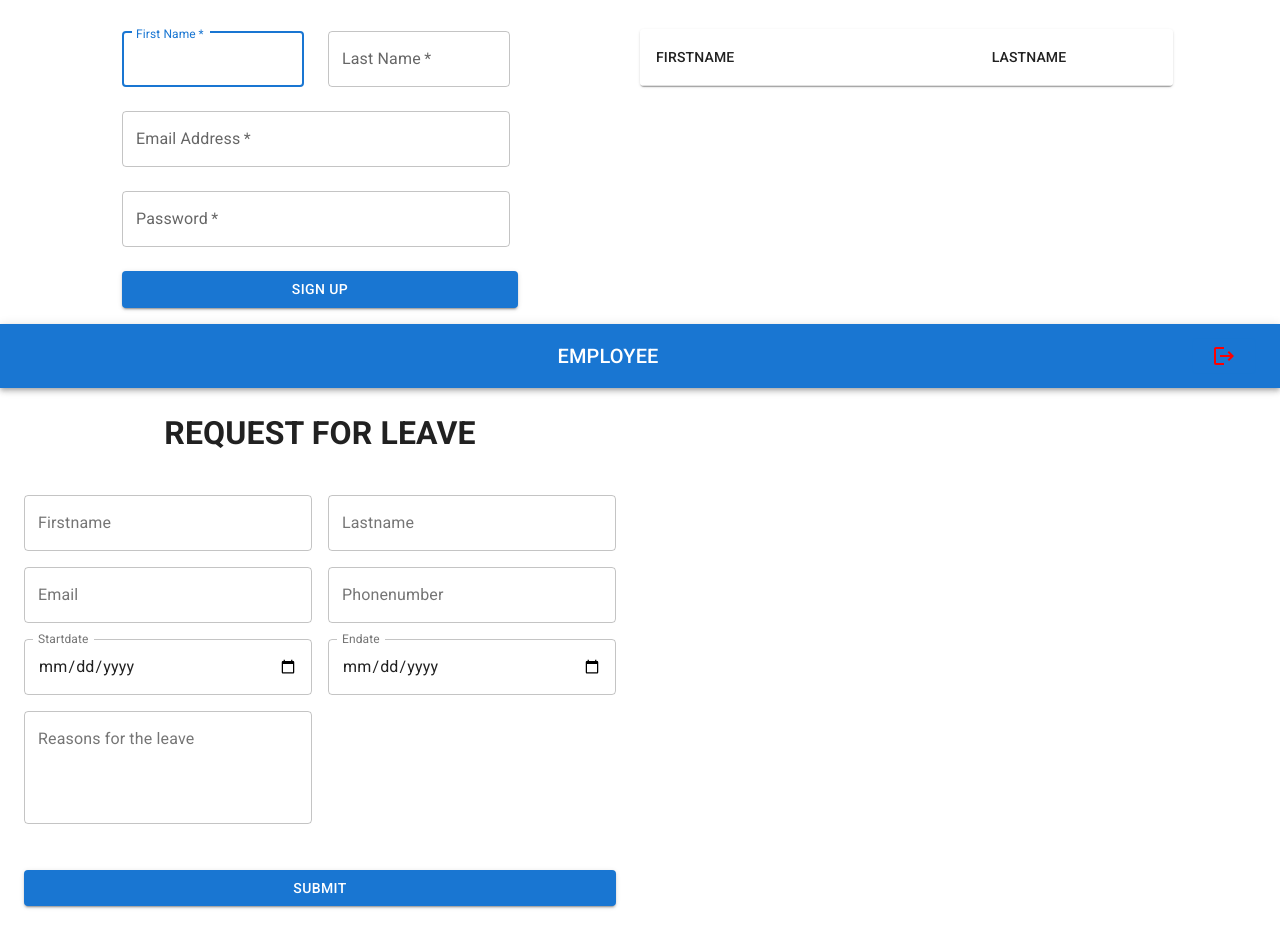
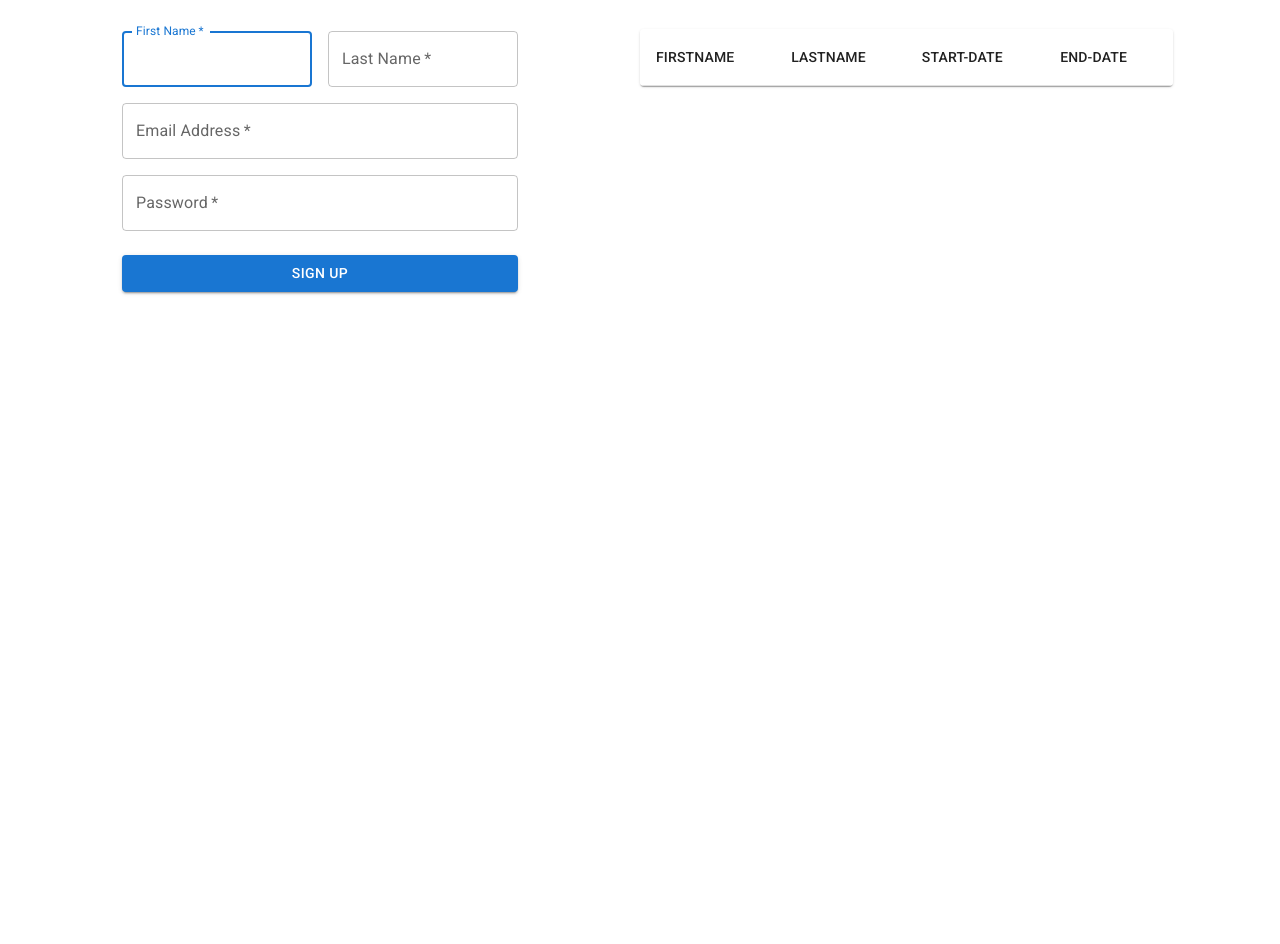
Before and after one commit to CispasMLP/-Internal-Company-Leave-Request-Application, a React (Create React App) app: page /admin in a window 1280 px wide. Shown: the part 126-1070 px from the top of the page. After the commit the page ends 800 px from the top, so only its background shows below. Built offline with nearby package versions, Linux system fonts and the light colour scheme.

Commit message:
ContextApi

```diff
--- a/src/App.tsx
+++ b/src/App.tsx
@@ -13,20 +13,10 @@ function App() {
       <Routes>
         <Route path="/" element={<SignIn/>}/>
         <Route path="/admin" element={<Admin/>}/>
-        {/* <Route path="/home" element={<Home/>}/> */}
+        <Route path="/home" element={<Home/>}/>
       </Routes>
-      <Home/>
     </div>
   );
 }
 
 export default App;
-
-
-{/* <Login/>
-
-<div>
-  <ul>
-  {list.map(d=><li>{d}</li>)}
-  </ul>
-</div> */}
--- a/src/components/Admin/Admin.tsx
+++ b/src/components/Admin/Admin.tsx
@@ -14,6 +14,7 @@ import TableContext from '../Context/UserContext';
 
 const Admin = () => {
   const { tableData } = useContext(TableContext);
+  console.log(tableData)
   return (
     <div>
       <Grid container item xs={12}>
@@ -38,15 +39,19 @@ const Admin = () => {
         <TableHead>
           <TableRow>
             <TableCell>FIRSTNAME</TableCell>
-            <TableCell align="right">LASTNAME</TableCell>
-            <TableCell align="right">FEEDBACK</TableCell>
+            <TableCell>LASTNAME</TableCell>
+            <TableCell>START-DATE</TableCell>
+            <TableCell>END-DATE</TableCell>
+            <TableCell>FEEDBACK</TableCell>
         </TableRow>
         </TableHead>
         <TableBody>
         {tableData.map((data, index) => (
           <TableRow key={index}>
             <TableCell>{data.firstName}</TableCell>
-            <TableCell>{data.lastName}</TableCell><Button>Accept</Button><Button>Deny</Button>
+            <TableCell>{data.lastName}</TableCell>
+            <TableCell>{data.startDate}</TableCell>
+            <TableCell>{data.endDate}</TableCell>
           </TableRow>
         ))}
 
@@ -61,3 +66,5 @@ const Admin = () => {
 }
 
 export default Admin
+
+{/* <Button variant="contained" color="success">Accept</Button><Button variant="contained" color="error">Deny</Button> */}
--- a/src/components/Context/UserContext.tsx
+++ b/src/components/Context/UserContext.tsx
@@ -4,6 +4,9 @@ import React, { createContext, FC, ReactNode, useState } from "react";
 interface TableData {
   firstName: string;
   lastName: string;
+  startDate:string;
+  endDate:string;
+
 }
 
 interface TableActions {
--- a/src/components/Employee/Home.tsx
+++ b/src/components/Employee/Home.tsx
@@ -9,8 +9,11 @@ import DateTimePicker from './DateTimePicker';
 import EtextField from './EtextField';
 
 const Home = () => {
-    const [firstName, setName] = useState("");
-    const [lastName, setEmail] = useState("");
+    const [firstName, setFirstName] = useState("");
+    const [lastName, setLastName] = useState("");
+    const [startDate, setStartDate] = useState("");
+    const [endDate, setEndDate] = useState("");
+
     const { tableActions} = useContext(TableContext);
 
     const iniatialValues={
@@ -41,11 +44,12 @@ const Home = () => {
 
     const onSubmit=(values:any,formikHelpers:any)=>{
             console.log(values)
-            // event.preventDefault();
             formikHelpers.resetForm();
-            tableActions.addTableData({ firstName,lastName });
-            setName("");
-            setEmail("");
+            tableActions.addTableData(values);
+            setFirstName("");
+            setLastName("");
+            setStartDate("");
+            setEndDate("")
         }
 
 
```
